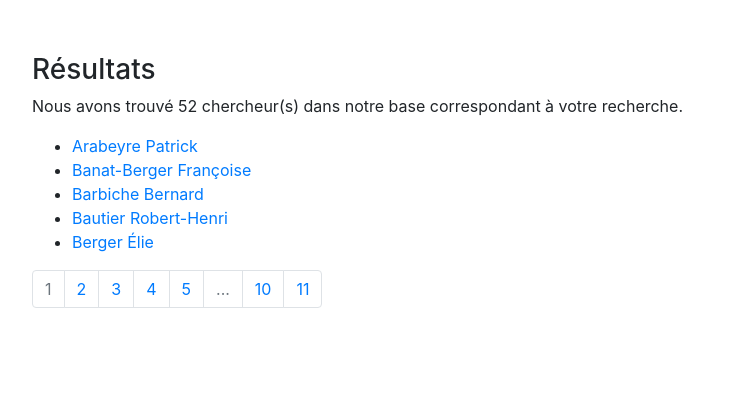
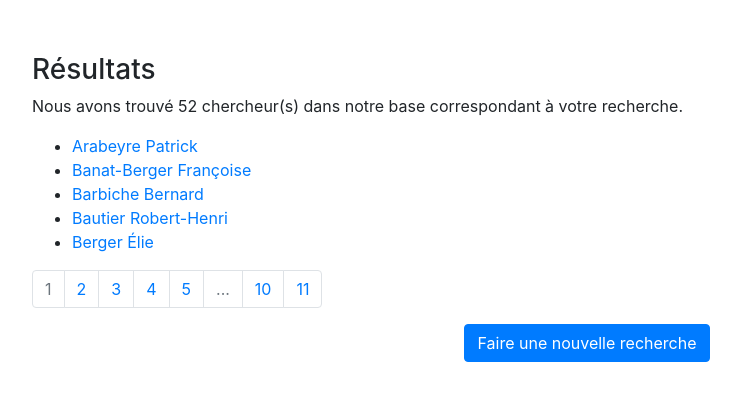
Before and after one commit to Chartes-TNAH/prosopochartes, a Flask app: page /resultats_avances in a window 1280 px wide. Shown: the part 293-710 px from the top of the page, without its empty margins (53-794 px from the left). Run offline with Flask 2, Linux system fonts and the light colour scheme; data comes from the database, SQL or seed files in the repository; some libraries are stand-ins or nearby versions.

Commit message:
Ajout du bouton revenir à la recherche

```diff
--- a/prosopapp/app/templates/pages/resultats_avances.html
+++ b/prosopapp/app/templates/pages/resultats_avances.html
@@ -51,9 +51,10 @@
         {%- endfor %}
       </ul>
     </nav>
+            <div class = "container" style="padding-bottom: 5%; text-align:center">
+    <a class="btn btn-primary" href="{{ url_for('recherche') }}">Faire une nouvelle recherche</a>
+</div>
     {% endif %}
     </div>
 
-    </div>
-
 {% endblock %}
```
